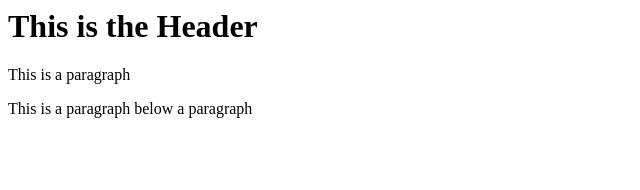
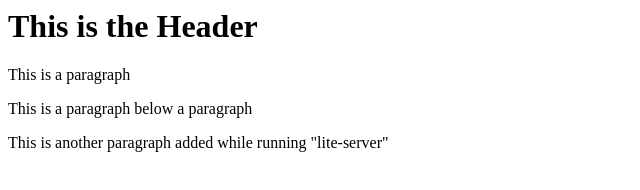
Before and after one commit to franklynr92/git-test, a website: page index.html in a window 1280 px wide. Shown: the whole page, without its empty margins (0-640 px from the left). Drawn offline with Linux system fonts and the light colour scheme.

Commit message:
added changes and ignore nodes

```diff
--- a/index.html
+++ b/index.html
@@ -4,5 +4,6 @@
         <h1>This is the Header </h1>
         <p>This is a paragraph</p>
         <p>This is a paragraph below a paragraph</p>
+        <p>This is another paragraph added while running "lite-server"</p>
     </body>
 </html>
```
Also changed, not shown: package.json (added, +24 -0 lines), 2 other files.
